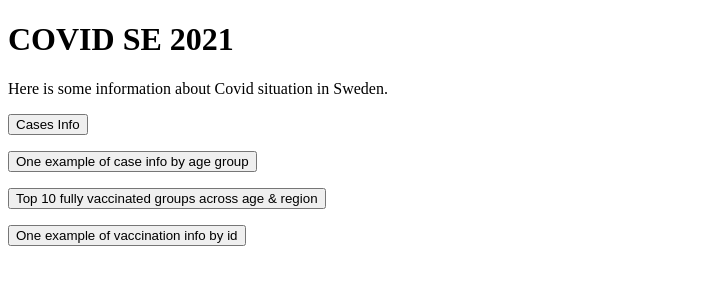
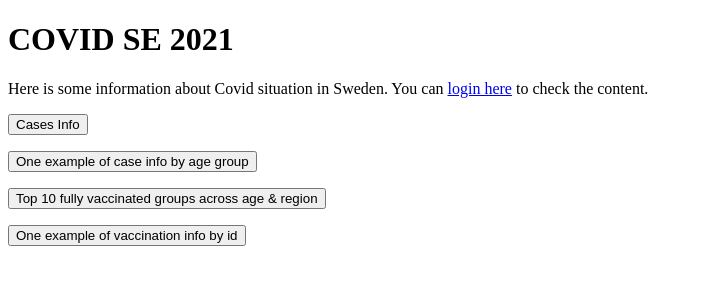
Before and after one commit to aritemp/covid_se, a Flask app: page / in a window 1280 px wide. Shown: the top 300 px of the page, without its empty margins (0-703 px from the left). Run offline with Flask 2, Linux system fonts and the light colour scheme.

Commit message:
Update index.html

```diff
--- a/templates/index.html
+++ b/templates/index.html
@@ -7,8 +7,7 @@
 
 <body>
     <h1>COVID SE 2021</h1>
-    Here is some information about Covid situation in Sweden.
-
+    Here is some information about Covid situation in Sweden. You can <a href="https://fwddev.eu.auth0.com/authorize?audience=se_covid2021&response_type=token&client_id=9P90EvszrUfHRmp2AKTOiQsYUIbykQIn&redirect_uri=https://covid-se2021.herokuapp.com/">login here</a> to check the content.
     <p><button id="Case Info"/>
       <script>
        document.getElementById("Case Info").addEventListener("click", myFunction);
```
